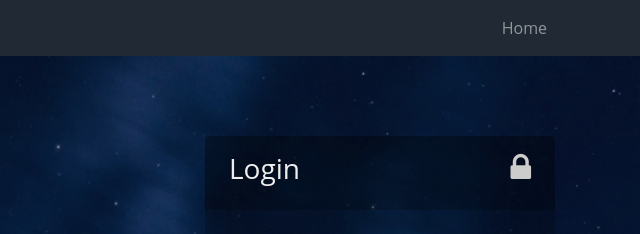
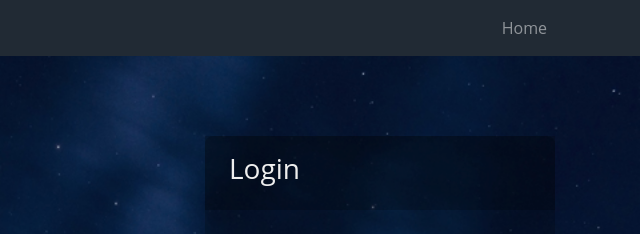
Before and after one commit to emmaadesile/EventsManager, a plain HTML site: page template/index.html in a window 1280 px wide. Shown: the top 234 px of the page, 640-1280 px from the left. Drawn offline with Linux system fonts and the light colour scheme.

Commit message:
Remove Lock icon from login page

```diff
--- a/template/index.html
+++ b/template/index.html
@@ -52,11 +52,6 @@
                       <div class="form-top-text">
                         <h3>Login</h3>
                       </div>
-
-                      <!-- PENCIL ICON -->
-                      <div class="pencil-icon">
-                        <i class="fa fa-2x fa-lock"></i>
-                      </div>
                   </div>
 
                   <!-- LOGIN FORMFIELD -->
```
